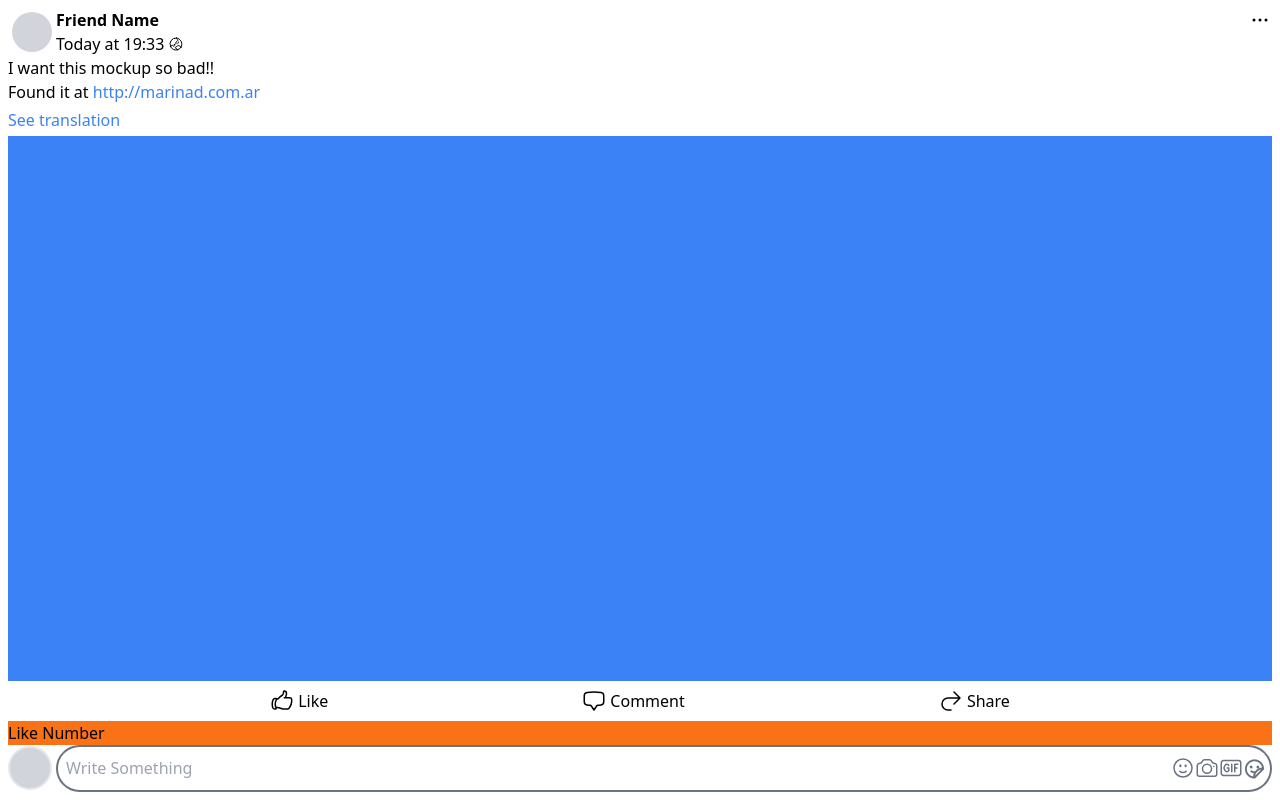
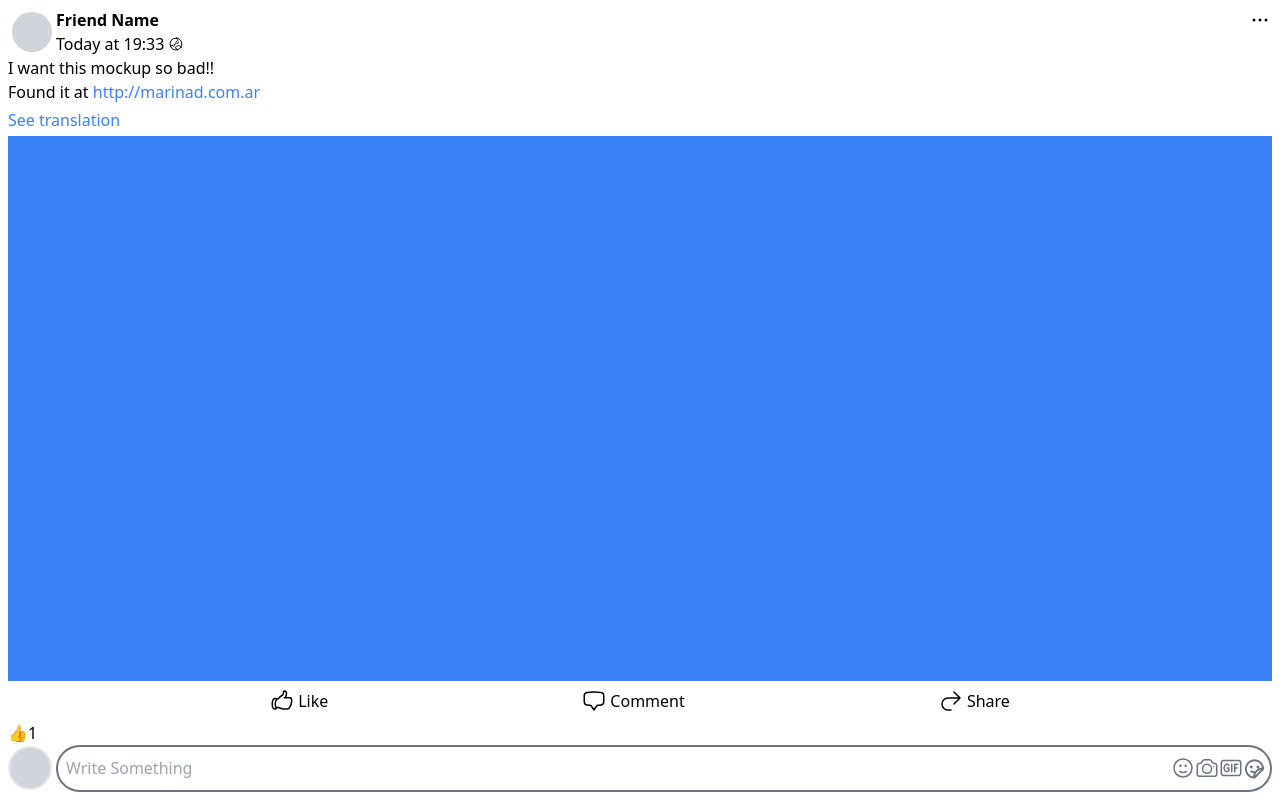
Before and after one commit to lymakara1/I3-TP-Web_Design, a website: page TP08/LAB08_01.html in a window 1280 px wide. Both pictures are taken after a click on the button "Like". Drawn offline with nearby package versions, Linux system fonts and the light colour scheme.

Commit message:
finish ex1 tp08

```diff
--- a/TP08/LAB08_01.html
+++ b/TP08/LAB08_01.html
@@ -75,10 +75,10 @@
       <div class="flex flex-row justify-evenly p-2">
         <div class="">
           <button
-            class="flex flex-row"
+            class="flex flex-row hover:bg-blue-500"
             id="like-btn"
             type="button"
-            onclick="document.getElementById('like-num').innerHTML = Date()"
+            onclick="onClick()"
           >
             <svg
               xmlns="http://www.w3.org/2000/svg"
@@ -136,7 +136,11 @@
           </button>
         </div>
       </div>
-      <div class="bg-orange-500" id="like-mun">Like Number</div>
+
+      <div class="flex flex-row">
+        <div id="like-sticker"></div>
+        <div id="like-num"></div>
+      </div>
       <div class="flex flex-row">
         <div class="pr-1 grow-0 flex items-center">
           <button class="border-2 rounded-full p-5 bg-gray-300"></button>
@@ -214,13 +218,14 @@
     </div>
 
     <script>
-      let likeNumEle = document.getElementById("like-btn");
-      let likeBtnEle = document.getElementById("like-num");
-      likeBtnEle.addEventListener("click", onClickLike);
-      let likeNum = 0;
-      function onClickLike() {
-        likeNum++;
-        likeNumEle.innerText = likeNum;
+      // let likeNumEle = document.getElementById("like-btn");
+      // let likeBtnEle = document.getElementById("like-num");
+      // likeBtnEle.addEventListener("click", onClickLike);
+      let clicks = 0;
+      function onClick() {
+        clicks++;
+        document.getElementById("like-sticker").innerHTML = "👍";
+        document.getElementById("like-num").innerHTML = clicks;
       }
     </script>
   </body>
```
